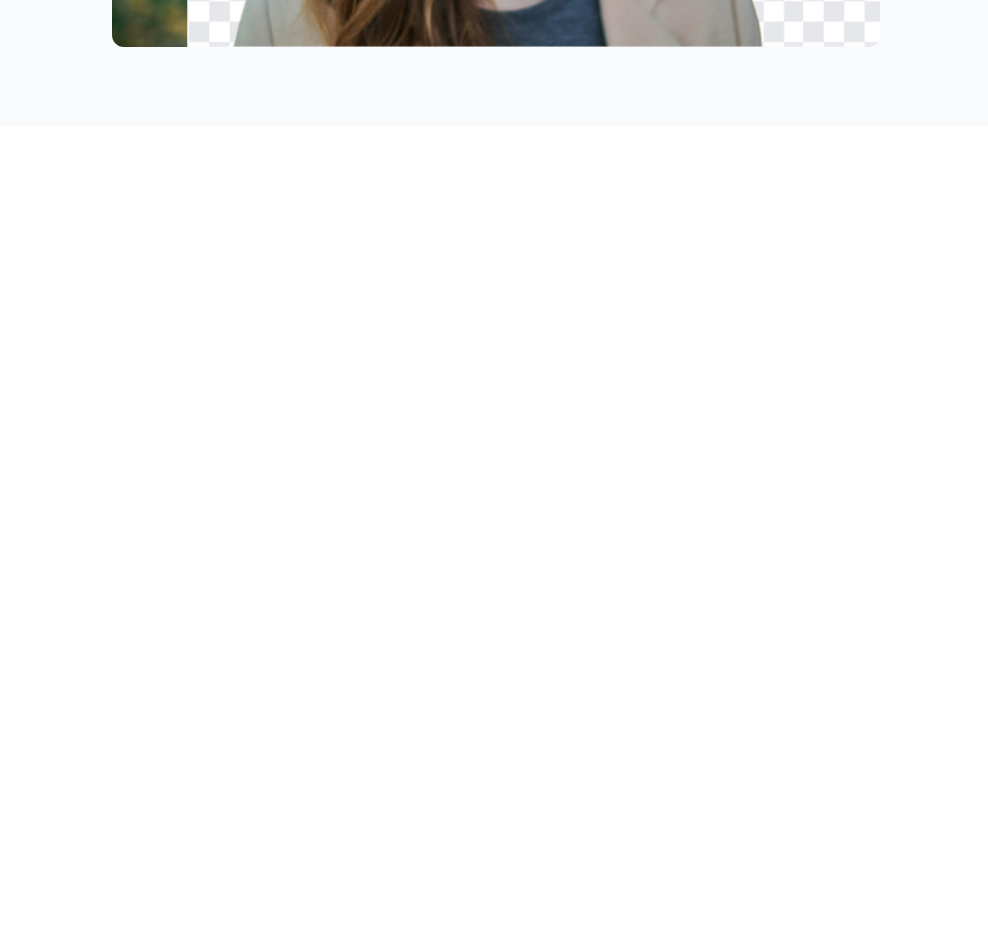
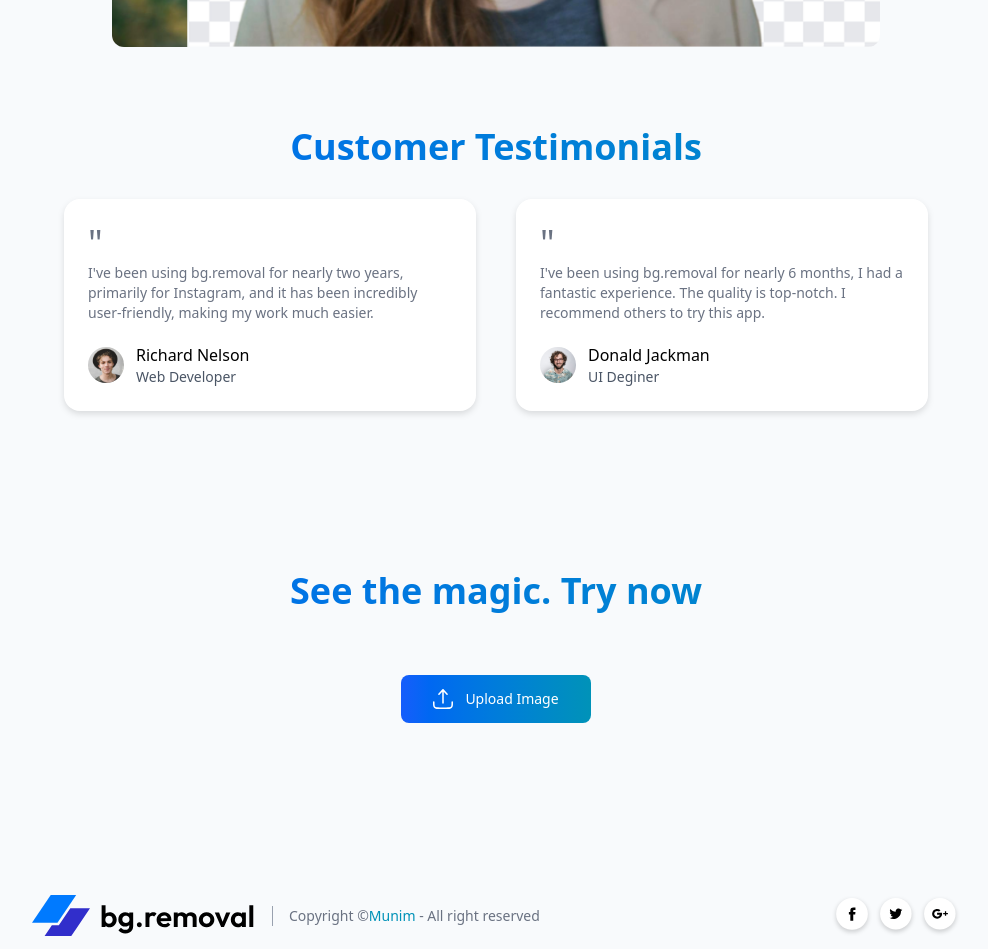
Before and after one commit to M-Munim/bgRemSaas, a React (Vite) app in the folder client/: page / in a window 1280 px wide. Shown: the part 2120-3069 px from the top of the page, without its empty margins (144-1132 px from the left). Before the commit the page ends 2247 px from the top, so only its background shows below. Built offline with nearby package versions, Linux system fonts and the light colour scheme.

Commit message:
basic ui done

```diff
--- a/client/src/App.jsx
+++ b/client/src/App.jsx
@@ -4,6 +4,7 @@
 import BuyCredit from './pages/BuyCredit'
 import Result from './pages/Result'
 import Navbar from './components/Navbar'
+import Footer from './components/Footer'
 
 
 const App = () => {
@@ -15,6 +16,7 @@
         <Route path="/buy-credit" element={<BuyCredit />} />
         <Route path="/result" element={<Result />} />
       </Routes>
+      <Footer />
     </div>
   )
 }
--- a/client/src/components/BgSlider.jsx
+++ b/client/src/components/BgSlider.jsx
@@ -19,7 +19,6 @@
         <img src={assets.image_w_bg} style={{ clipPath: `inset(0 ${100.2 - sliderPosition}% 0 0 )` }} />
 
         {/* foreground */}
-
         <img className='absolute top-0 left-0 w-full h-full' src={assets.image_wo_bg} style={{ clipPath: `inset(0 0  0 ${sliderPosition}% )` }} />
 
         {/* slider */}
@@ -31,7 +30,6 @@
           onChange={handleSliderChange}
           className="absolute top-1/2 left-1/2 transform -translate-x-1/2 -translate-y-1/2 w-full z-10 cursor-pointer slider"
         />
-
       </div>
     </div>
   )
--- /dev/null
+++ b/client/src/components/Footer.jsx
@@ -0,0 +1,20 @@
+import React from 'react'
+import { assets } from '../assets/assets'
+
+const Footer = () => {
+    return (
+        <div className='flex items-center justify-between gap-4 px-4 lg:px-44 py-3'>
+            <img className='' src={assets.logo} />
+            <p className='flex-1 border-l border-gray-400 pl-4 text-sm text-gray-500 max-sm:hidden'>Copyright ©<a
+                target='_blank' href="https://portfoliomunim.vercel.app/" className='text-cyan-600'>Munim</a> - All right reserved</p>
+
+            <div className='flex gap-1'>
+                <img width={40} src={assets.facebook_icon} />
+                <img width={40} src={assets.twitter_icon} />
+                <img width={40} src={assets.google_plus_icon} />
+            </div>
+        </div>
+    )
+}
+
+export default Footer
--- a/client/src/components/Navbar.jsx
+++ b/client/src/components/Navbar.jsx
@@ -17,4 +17,4 @@
 }
 
 export default Navbar
-// 2352
+// 53:4\
--- /dev/null
+++ b/client/src/components/Testimonials.jsx
@@ -0,0 +1,30 @@
+import React from 'react'
+import { testimonialsData } from '../assets/assets'
+
+const Testimonials = () => {
+    return (
+        <div>
+            <h1 className='text-center text-2xl md:text-3xl lg:text-4xl font-bold bg-gradient-to-l from-cyan-600 to-blue-600 bg-clip-text text-transparent'>Customer Testimonials</h1>
+
+            <div className='grid grid-cols-1 md:grid-cols-2 gap-10 max-w-4xl mx-auto px-4  py-8'>
+                {
+                    testimonialsData.map((item, i) => (
+                        <div className='bg-white rounded-2xl p-6 drop-shadow-md max-w-lg m-auto hover:scale-105 transition-all duration-700' key={i}>
+                            <p className='text-4xl text-gray-500'>"</p>
+                            <p className='text-sm text-gray-500'>{item.text}</p>
+                            <div className='flex items-center gap-3 mt-5'>
+                                <img src={item.image} className='w-9 rounded-full' />
+                                <div>
+                                    <p>{item.author}</p>
+                                    <p className='text-sm text-gray-600'> {item.jobTitle}</p>
+                                </div>
+                            </div>
+                        </div>
+                    ))
+                }
+            </div>
+        </div>
+    )
+}
+
+export default Testimonials
--- /dev/null
+++ b/client/src/components/Upload.jsx
@@ -0,0 +1,20 @@
+import React from 'react'
+import { assets } from '../assets/assets'
+
+const Upload = () => {
+    return (
+        <div className='py-16'>
+            <h1 className='text-center text-2xl md:text-3xl lg:text-4xl font-bold bg-gradient-to-l from-cyan-600 to-blue-600 bg-clip-text text-transparent py-6 md:py-16'>See the magic. Try now</h1>
+
+            <div className='text-center mb-24'>
+                <input type="file" name='' id='upload2' hidden />
+                <label htmlFor='upload2' className='inline-flex gap-3 px-8 py-3.5 rounded-lg cursor-pointer bg-gradient-to-l from-cyan-600 to-blue-600 m-auto hover:scale-105 transition-all duration-300'>
+                    <img width={20} src={assets.upload_btn_icon} />
+                    <p className='text-white text-sm font-medium'>Upload Image</p>
+                </label>
+            </div>
+        </div>
+    )
+}
+
+export default Upload
--- a/client/src/pages/Home.jsx
+++ b/client/src/pages/Home.jsx
@@ -2,6 +2,8 @@
 import Header from '../components/Header'
 import Steps from '../components/Steps'
 import BgSlider from '../components/BgSlider'
+import Testimonials from '../components/Testimonials'
+import Upload from '../components/Upload'
 
 const Home = () => {
     return (
@@ -9,6 +11,8 @@
             <Header />
             <Steps />
             <BgSlider />
+            <Testimonials />
+            <Upload />
         </div>
     )
 }
```
